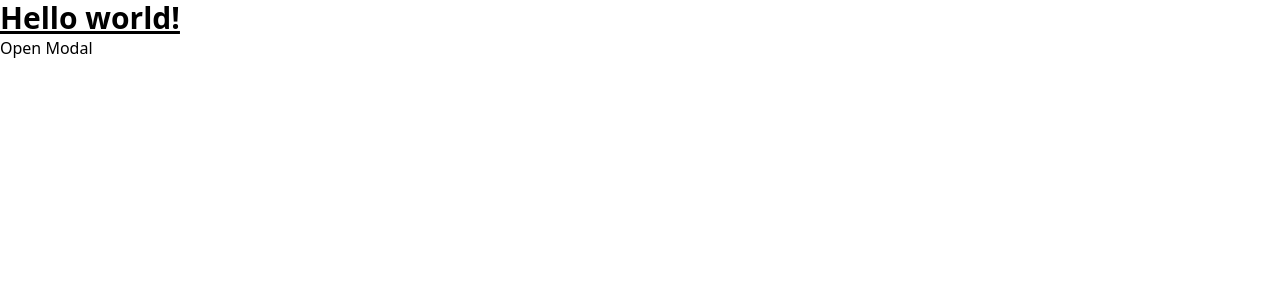
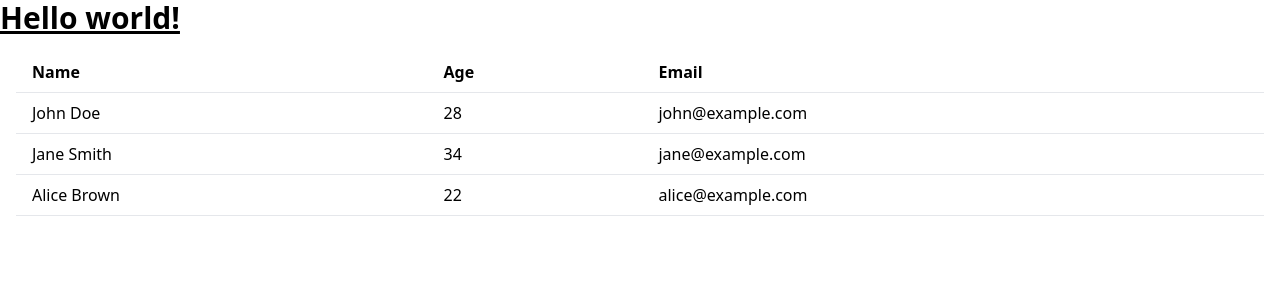
Before and after one commit to Orion-Solutions-Group/Toolkit-WebUI, a Vue app: page / in a window 1280 px wide. Shown: the top 300 px of the page. Built offline with nearby package versions, Linux system fonts and the light colour scheme.

Commit message:
feature: add datatable to OrionToolkit

```diff
--- a/src/App.vue
+++ b/src/App.vue
@@ -2,6 +2,8 @@
 
 import { ref } from 'vue';
 import OrionModal from './components/OrionModal.vue';
+import DataTable from "@/components/OrionTable.vue";
+import OrionTable from "@/components/OrionTable.vue";
 
 const showModal = ref(false);
 
@@ -18,17 +20,33 @@ const handleAccept = () => {
   </h1>
 
 
-  <button @click="showModal = true" class="btn-primary">Open Modal</button>
-  <div>
-    <OrionModal
-        :open="showModal"
-        title="Supprimer un client ?"
-        message="Voulez-vous vraiment supprimer ce client ? Cette action est irréversible."
-        confirmText="Accepter"
-        cancelText="Annuler"
-        @accept="handleAccept"
-        @update:open="handleAccept"
-        size="lg"
-    />
-  </div>
+<!--  <button @click="showModal = true" class="btn-primary">Open Modal</button>-->
+<!--  <div>-->
+<!--    <OrionModal-->
+<!--        :open="showModal"-->
+<!--        title="Supprimer un client ?"-->
+<!--        message="Voulez-vous vraiment supprimer ce client ? Cette action est irréversible."-->
+<!--        confirmText="Accepter"-->
+<!--        cancelText="Annuler"-->
+<!--        @accept="handleAccept"-->
+<!--        @update:open="handleAccept"-->
+<!--        size="lg"-->
+<!--        type="secondary"-->
+<!--    />-->
+<!--  </div>-->
+
+  <OrionTable
+      :rows="[
+    { name: 'John Doe', age: 28, email: 'john@example.com' },
+    { name: 'Jane Smith', age: 34, email: 'jane@example.com' },
+    { name: 'Alice Brown', age: 22, email: 'alice@example.com' }
+  ]"
+      :columns="[
+    { key: 'name', label: 'Name' },
+    { key: 'age', label: 'Age' },
+    { key: 'email', label: 'Email' }
+  ]"
+  type="hover"
+  />
+
 </template>
--- a/src/components/OrionModal.vue
+++ b/src/components/OrionModal.vue
@@ -48,8 +48,8 @@ export default defineComponent({
       default: false,
     },
     icon: {
-      type: String,
-      default: 'TrashIcon',
+      type: Object,
+      default: null,
     },
     size: {
       type: String,
@@ -85,14 +85,20 @@ export default defineComponent({
     };
 
     const iconComponent = computed(() => {
-      switch (props.icon) {
-        case 'BeakerIcon':
+      if(props.icon){
+        return props.icon;
+      }else{
+        if(props.type === 'primary'){
           return BeakerIcon;
-        case 'HomeIcon':
+        }else if(props.type === 'danger'){
+          return TrashIcon;
+        }else if(props.type === 'secondary'){
+          return TrashIcon;
+        }else if(props.type === 'success'){
           return HomeIcon;
-        case 'TrashIcon':
-        default:
-          return TrashIcon;
+        }else{
+          return BeakerIcon;
+        }
       }
     });
 
--- /dev/null
+++ b/src/components/OrionTable.vue
@@ -0,0 +1,133 @@
+<template>
+  <div :class="['p-4', tableClass]">
+    <table class="min-w-full bg-white">
+      <thead>
+      <tr>
+        <th v-for="column in columns" :key="column.key" class="py-2 px-4 border-b text-left">
+          <button @click="sortTable(column.key)" class="flex items-center space-x-1">
+            <span>{{ column.label }}</span>
+            <span v-if="sortKey === column.key">
+                <svg
+                    v-if="sortDirection === 'asc'"
+                    class="w-4 h-4 transform rotate-180"
+                    fill="none"
+                    stroke="currentColor"
+                    viewBox="0 0 24 24"
+                    xmlns="http://www.w3.org/2000/svg"
+                >
+                  <path stroke-linecap="round" stroke-linejoin="round" stroke-width="2" d="M19 9l-7 7-7-7"></path>
+                </svg>
+                <svg
+                    v-else
+                    class="w-4 h-4"
+                    fill="none"
+                    stroke="currentColor"
+                    viewBox="0 0 24 24"
+                    xmlns="http://www.w3.org/2000/svg"
+                >
+                  <path stroke-linecap="round" stroke-linejoin="round" stroke-width="2" d="M19 9l-7 7-7-7"></path>
+                </svg>
+              </span>
+          </button>
+        </th>
+      </tr>
+      </thead>
+      <tbody>
+      <tr v-for="(row, index) in sortedRows" :key="index" :class="rowClass(index)">
+        <td v-for="column in columns" :key="column.key" class="py-2 px-4 border-b">{{ row[column.key] }}</td>
+      </tr>
+      </tbody>
+    </table>
+  </div>
+</template>
+
+<script lang="ts">
+import { defineComponent, ref, computed } from 'vue';
+
+export default defineComponent({
+  name: 'OrionTable',
+  props: {
+    rows: {
+      type: Array as () => Array<Record<string, any>>,
+      required: true,
+    },
+    columns: {
+      type: Array as () => Array<{ key: string; label: string }>,
+      required: true,
+    },
+    type: {
+      type: String,
+      default: 'basic', // Valeur par défaut si aucune n'est fournie
+    },
+  },
+  setup(props) {
+    const sortKey = ref<string | null>(null);
+    const sortDirection = ref<'asc' | 'desc'>('asc');
+
+    const sortTable = (key: string) => {
+      if (sortKey.value === key) {
+        sortDirection.value = sortDirection.value === 'asc' ? 'desc' : 'asc';
+      } else {
+        sortKey.value = key;
+        sortDirection.value = 'asc';
+      }
+    };
+
+    const sortedRows = computed(() => {
+      if (!sortKey.value) return props.rows;
+
+      return [...props.rows].sort((a, b) => {
+        const modifier = sortDirection.value === 'asc' ? 1 : -1;
+        const key = sortKey.value as keyof typeof a;
+        if (a[key] < b[key]) return -1 * modifier;
+        if (a[key] > b[key]) return 1 * modifier;
+        return 0;
+      });
+    });
+
+    // Définir les classes selon la prop `type`
+    const tableClass = computed(() => {
+      switch (props.type) {
+        case 'striped':
+          return 'table-striped';
+        case 'bordered':
+          return 'border border-gray-300';
+        case 'hover':
+          return 'table-hover';
+        default:
+          return '';
+      }
+    });
+
+    const rowClass = (index: number) => {
+      if (props.type === 'striped') {
+        return index % 2 === 0 ? 'bg-gray-100' : '';
+      } else if (props.type === 'hover') {
+        return 'hover:bg-gray-200';
+      } else {
+        return '';
+      }
+    };
+
+    return {
+      sortKey,
+      sortDirection,
+      sortTable,
+      sortedRows,
+      tableClass,
+      rowClass,
+    };
+  },
+});
+</script>
+
+<style scoped>
+
+.table-striped tbody tr:nth-child(odd) {
+  background-color: #f9fafb;
+}
+
+.table-hover tbody tr:hover {
+  background-color: #f3f4f6;
+}
+</style>
```
